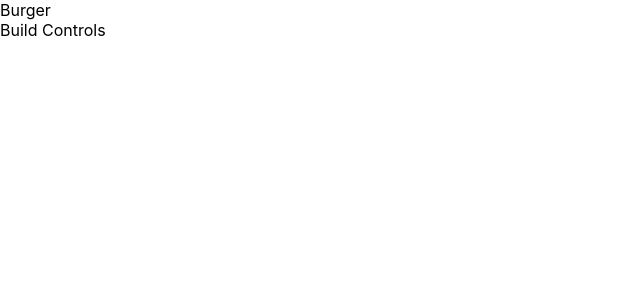
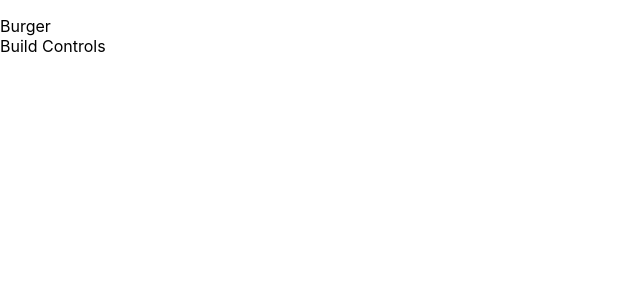
Before and after one commit to arifemir/burger-builder, a React (Create React App) app: page / in a window 1280 px wide. Shown: the top 300 px of the page, without its empty margins (0-640 px from the left). Built offline with nearby package versions, Linux system fonts and the light colour scheme.

Commit message:
layout css created;

```diff
--- a/src/components/Layout/Layout.js
+++ b/src/components/Layout/Layout.js
@@ -1,5 +1,7 @@
 import React from 'react';
+import styles from './Layout.module.css'
 
-const Layout = ({children}) => <main> {children} </main>
+const Layout = ({children}) =>
+  <main className={styles.Content} > {children} </main>
 
 export default Layout;
--- /dev/null
+++ b/src/components/Layout/Layout.module.css
@@ -0,0 +1,3 @@
+.Content {
+    margin-top:16px;
+}
```
